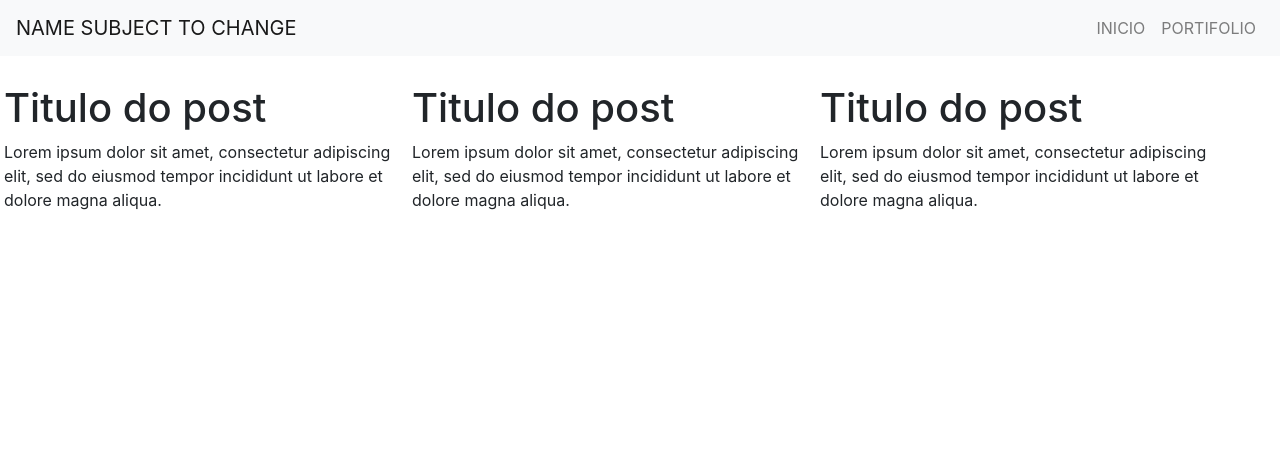
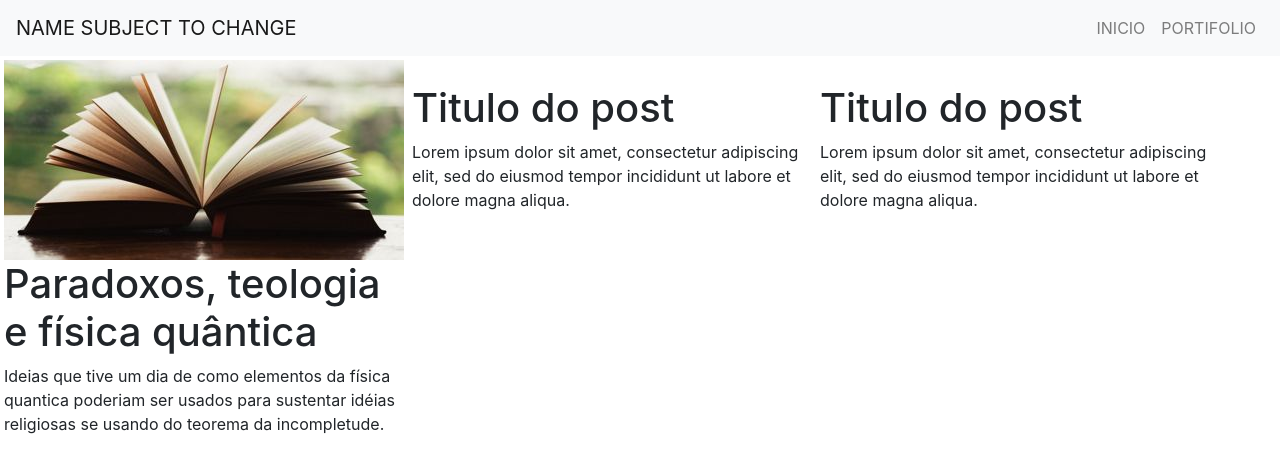
Before and after one commit to fregonics/blog, a plain HTML site: page index.html in a window 1280 px wide. Drawn offline with nearby package versions, Linux system fonts and the light colour scheme.

Commit message:
Adicionado conteúdo do primeiro post - 0.0.1.0

```diff
--- a/index.html
+++ b/index.html
@@ -30,11 +30,12 @@
         <main>
             <div id="page" class="d-block mx-auto">
                 <article class="post">
-                    <img class="post-thumb" src="">
-                    <h1 class="post-title">Titulo do post</h1>
-                    <p class="excerpt">Lorem ipsum dolor sit amet,
-                        consectetur adipiscing elit, sed do eiusmod
-                        tempor incididunt ut labore et dolore magna aliqua.</p>
+                    <img class="post-thumb" src="post0/thumb.jpg">
+                    <h1 class="post-title">Paradoxos, teologia e física quântica</h1>
+                    <p class="excerpt">Ideias que tive um dia de como elementos da
+                        física quantica poderiam ser usados para sustentar idéias
+                        religiosas se usando do teorema da incompletude.
+                    </p>
                 </article>
                 <article class="post">
                     <img class="post-thumb" src="">
```
Also changed, not shown: post0/thumb.jpg (added).
